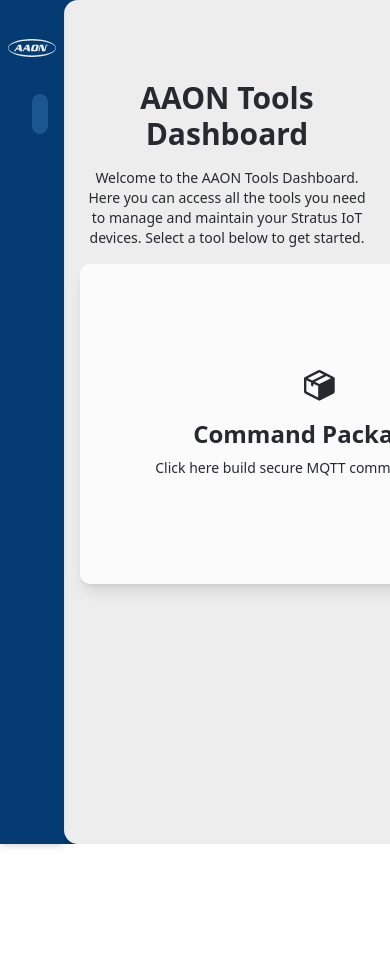
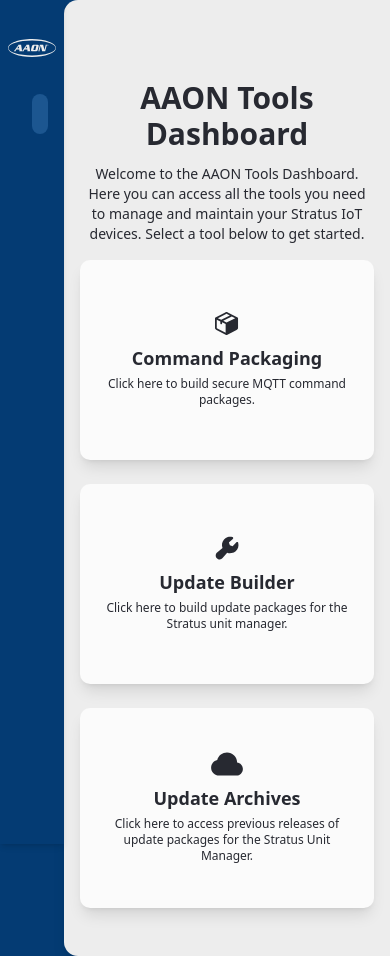
Before and after one commit to MrChristianL-AAON/aaon-tools, a SvelteKit app in the folder front-end/: page / in a window 390 px wide. Before the commit the page ends 844 px from the top, so only its background shows below. Built offline with nearby package versions, Linux system fonts and the light colour scheme.

Commit message:
download page improvements, added dashboard reactivity

```diff
--- a/front-end/src/routes/+page.svelte
+++ b/front-end/src/routes/+page.svelte
@@ -13,25 +13,41 @@
 <main>
     <div class="flex flex-col min-h-screen relative">
         <div class="flex flex-col bg-light-background min-h-screen rounded-l-xl shadow-lg ml-16 md:ml-32 lg:ml-64 xl:ml-80 2xl:ml-96 pt-16 md:pt-20 lg:pt-32 transition-all duration-300 z-10 relative overflow-x-hidden">
-            <div class="text-center">
+            <div class="text-center mb-4 sm:mb-6 md:mb-8">
                 <h1>
-                    <span class="flex items-center justify-center text-3xl md:text-4xl lg:text-5xl font-semibold text-dark-text mb-4 md:mb-6 lg:mb-8 mt-4 md:mt-6 lg:mt-8">
+                    <span class="flex items-center justify-center text-3xl md:text-4xl lg:text-5xl font-semibold text-dark-text mb-3 md:mb-4 lg:mb-6 mt-4 md:mt-6 lg:mt-8">
                         AAON Tools Dashboard
                     </span>
                 </h1>
-                <p class="text-center text-sm md:text-base lg:text-lg text-dark-text mb-4 md:mb-6 lg:mb-8 px-4 sm:px-6 md:px-8 lg:px-12 xl:px-16">
+                <p class="text-center text-sm md:text-base lg:text-lg text-dark-text mx-auto max-w-4xl px-4 sm:px-6 md:px-8 lg:px-12">
                     Welcome to the AAON Tools Dashboard. Here you can access all the tools you need to manage and maintain your Stratus IoT devices. Select a tool below to get started.
                 </p>
             </div>
-            <div class="flex mx-auto px-4 sm:px-6 md:px-8 lg:px-12 xl:px-16 pb-12">
-                <div class="mb-8 mr-4">
-                    <CommandTile />
-                </div>
-                <div class="mb-8 mr-4">
-                    <UpdateBuilderTile />
-                </div>
-                <div class="mb-8">
-                    <UpdateArchiveTile />
+            <div class="w-full max-w-7xl mx-auto px-4 sm:px-6 md:px-8 lg:px-12 xl:px-16 pb-12">
+                <!-- Responsive grid layout with consistent spacing -->
+                <div class="grid grid-cols-1 sm:grid-cols-2 lg:grid-cols-3 gap-6 sm:gap-8 md:gap-10 lg:gap-12">
+                    <!-- Each tile in a container with consistent height -->
+                    <div class="w-full h-full flex">
+                        <CommandTile
+                            path="/commands"
+                            title="Command Packaging"
+                            description="Click here to build secure MQTT command packages."
+                        />
+                    </div>
+                    <div class="w-full h-full flex">
+                        <UpdateBuilderTile
+                            path="/update_builder"
+                            title="Update Builder"
+                            description="Click here to build update packages for the Stratus unit manager."
+                        />
+                    </div>
+                    <div class="w-full h-full flex">
+                        <UpdateArchiveTile
+                            path="/update_archives"
+                            title="Update Archives"
+                            description="Click here to access previous releases of update packages for the Stratus Unit Manager."
+                        />
+                    </div>
                 </div>
             </div>
         </div>
--- a/front-end/src/routes/home/components/command_tile.svelte
+++ b/front-end/src/routes/home/components/command_tile.svelte
@@ -3,54 +3,56 @@
     import BoxDark from '$lib/assets/box-dark.svg';
     import { goto } from '$app/navigation';
 
+    export let path = '/commands'; // Add prop for navigation path
+    export let title = 'Command Packaging'; // Add prop for title
+    export let description = 'Click here build secure MQTT command packages.'; // Add prop for description
+
     let imgSrc = BoxDark;
     let imgAlt = "Update Builder Icon";
 
-    let titleStyle = "text-2xl font-semibold text-dark-text mt-4";
-    let descStyle = "mt-2 text-center text-sm text-dark-text";
+    // Fluid responsive text styles with better scaling across screen sizes
+    let titleStyle = "text-lg sm:text-xl md:text-2xl font-semibold text-dark-text mt-2 sm:mt-3";
+    let descStyle = "mt-1 sm:mt-2 text-center text-xs sm:text-sm text-dark-text";
 
     function handleMouseOverOrFocus() {
         imgSrc = Box;
-        titleStyle = "text-2xl font-semibold text-card-background mt-4";
-        descStyle = "mt-2 text-center text-sm text-card-background";
+        titleStyle = "text-lg sm:text-xl md:text-2xl font-semibold text-card-background mt-2 sm:mt-3";
+        descStyle = "mt-1 sm:mt-2 text-center text-xs sm:text-sm text-card-background";
     }
 
     function handleMouseOutOrBlur() {
         imgSrc = BoxDark;
-        titleStyle = "text-2xl font-semibold text-dark-text mt-4";
-        descStyle = "mt-2 text-center text-sm text-dark-text";
+        titleStyle = "text-lg sm:text-xl md:text-2xl font-semibold text-dark-text mt-2 sm:mt-3";
+        descStyle = "mt-1 sm:mt-2 text-center text-xs sm:text-sm text-dark-text";
     }
-
-
 </script>
 
-<main>
-    <div>
+<div class="h-full w-full">
     <button
-            class="w-120 h-80 items-center justify-center bg-card-background rounded-lg shadow-lg hover:bg-aaon-blue-light p-4 cursor-pointer"
+        class="w-full h-full min-h-[200px] flex flex-col items-center justify-center bg-card-background rounded-lg shadow-lg hover:bg-aaon-blue-light p-3 sm:p-4 md:p-6 cursor-pointer transition-all duration-200"
         onclick={() => {
-                goto('/commands');
+            goto(path);
         }}
         onmouseover={handleMouseOverOrFocus}
         onfocus={handleMouseOverOrFocus}
         onmouseout={handleMouseOutOrBlur}
         onblur={handleMouseOutOrBlur}
+        aria-label={title}
     >
-            <div class="flex flex-col items-center justify-center">
+        <div class="flex flex-col items-center justify-center h-full w-full py-2 sm:py-4">
             <img
-                    class="h-8 md:h-10 w-auto object-contain"
+                class="h-6 sm:h-8 md:h-10 w-auto object-contain"
                 src={imgSrc}
                 alt={imgAlt}
             />
             <span class={titleStyle}>
-                    Command Packaging
+                {title}
             </span>
             <span class={descStyle}>
-                    <p>
-                        Click here build secure MQTT command packages.
+                <p class="max-w-[90%] mx-auto">
+                    {description}
                 </p>
             </span>
         </div>
     </button>
 </div>
-</main>
--- a/front-end/src/routes/home/components/update_archive_tile.svelte
+++ b/front-end/src/routes/home/components/update_archive_tile.svelte
@@ -3,52 +3,56 @@
     import CloudDark from '$lib/assets/cloud-dark.svg';
     import { goto } from '$app/navigation';
 
+    export let path = '/update_archives';
+    export let title = 'Update Archives';
+    export let description = 'Click here to access official and developmental releases of update packages for the Stratus Unit Manager.';
+
     let imgSrc = CloudDark;
-    let imgAlt = "Update Builder Icon";
+    let imgAlt = "Update Archives Icon";
 
-    let titleStyle = "text-2xl font-semibold text-dark-text mt-4";
-    let descStyle = "mt-2 text-center text-sm text-dark-text";
+    // Fluid responsive text styles with better scaling across screen sizes
+    let titleStyle = "text-lg sm:text-xl md:text-2xl font-semibold text-dark-text mt-2 sm:mt-3";
+    let descStyle = "mt-1 sm:mt-2 text-center text-xs sm:text-sm text-dark-text";
 
     function handleMouseOverOrFocus() {
         imgSrc = Cloud;
-        titleStyle = "text-2xl font-semibold text-card-background mt-4";
-        descStyle = "mt-2 text-center text-sm text-card-background";
+        titleStyle = "text-lg sm:text-xl md:text-2xl font-semibold text-card-background mt-2 sm:mt-3";
+        descStyle = "mt-1 sm:mt-2 text-center text-xs sm:text-sm text-card-background";
     }
 
     function handleMouseOutOrBlur() {
         imgSrc = CloudDark;
-        titleStyle = "text-2xl font-semibold text-dark-text mt-4";
-        descStyle = "mt-2 text-center text-sm text-dark-text";
+        titleStyle = "text-lg sm:text-xl md:text-2xl font-semibold text-dark-text mt-2 sm:mt-3";
+        descStyle = "mt-1 sm:mt-2 text-center text-xs sm:text-sm text-dark-text";
     }
 </script>
 
-<main>
-    <div>
+<div class="h-full w-full">
     <button
-            class="w-120 h-80 items-center justify-center bg-card-background rounded-lg shadow-lg hover:bg-aaon-blue-light p-4 cursor-pointer"
+        class="w-full h-full min-h-[200px] flex flex-col items-center justify-center bg-card-background rounded-lg shadow-lg hover:bg-aaon-blue-light p-3 sm:p-4 md:p-6 cursor-pointer transition-all duration-200"
         onclick={() => {
-                goto('/update_archives');
+            goto(path);
         }}
         onmouseover={handleMouseOverOrFocus}
         onfocus={handleMouseOverOrFocus}
         onmouseout={handleMouseOutOrBlur}
         onblur={handleMouseOutOrBlur}
+        aria-label={title}
     >
-            <div class="flex flex-col items-center justify-center">
+        <div class="flex flex-col items-center justify-center h-full w-full py-2 sm:py-4">
             <img
-                    class="h-8 md:h-10 w-auto object-contain"
+                class="h-6 sm:h-8 md:h-10 w-auto object-contain"
                 src={imgSrc}
                 alt={imgAlt}
             />
             <span class={titleStyle}>
-                    Update Archives
+                {title}
             </span>
             <span class={descStyle}>
-                    <p>
-                        Click here to access official and developmental releases update packages for the Stratus Unit Manager.
+                <p class="max-w-[90%] mx-auto">
+                    {description}
                 </p>
             </span>
         </div>
     </button>
 </div>
-</main>
--- a/front-end/src/routes/home/components/update_builder_tile.svelte
+++ b/front-end/src/routes/home/components/update_builder_tile.svelte
@@ -3,54 +3,56 @@
     import WrenchDark from '$lib/assets/wrench-dark.svg';
     import { goto } from '$app/navigation';
 
+    export let path = '/update_builder'; // Add prop for navigation path
+    export let title = 'Update Builder'; // Add prop for title
+    export let description = 'Click here to build update packages for the Stratus unit manager.'; // Add prop for description
 
     let imgSrc = WrenchDark;
     let imgAlt = "Update Builder Icon";
 
-    let titleStyle = "text-2xl font-semibold text-dark-text mt-4";
-    let descStyle = "mt-2 text-center text-sm text-dark-text";
+    // Fluid responsive text styles with better scaling across screen sizes
+    let titleStyle = "text-lg sm:text-xl md:text-2xl font-semibold text-dark-text mt-2 sm:mt-3";
+    let descStyle = "mt-1 sm:mt-2 text-center text-xs sm:text-sm text-dark-text";
 
     function handleMouseOverOrFocus() {
         imgSrc = Wrench;
-        titleStyle = "text-2xl font-semibold text-card-background mt-4";
-        descStyle = "mt-2 text-center text-sm text-card-background";
+        titleStyle = "text-lg sm:text-xl md:text-2xl font-semibold text-card-background mt-2 sm:mt-3";
+        descStyle = "mt-1 sm:mt-2 text-center text-xs sm:text-sm text-card-background";
     }
 
     function handleMouseOutOrBlur() {
         imgSrc = WrenchDark;
-        titleStyle = "text-2xl font-semibold text-dark-text mt-4";
-        descStyle = "mt-2 text-center text-sm text-dark-text";
+        titleStyle = "text-lg sm:text-xl md:text-2xl font-semibold text-dark-text mt-2 sm:mt-3";
+        descStyle = "mt-1 sm:mt-2 text-center text-xs sm:text-sm text-dark-text";
     }
-
 </script>
 
-<main>
-    <div>
+<div class="h-full w-full">
     <button
-            class="w-120 h-80 items-center justify-center bg-card-background rounded-lg shadow-lg hover:bg-aaon-blue-light p-4 cursor-pointer"
+        class="w-full h-full min-h-[200px] flex flex-col items-center justify-center bg-card-background rounded-lg shadow-lg hover:bg-aaon-blue-light p-3 sm:p-4 md:p-6 cursor-pointer transition-all duration-200"
         onclick={() => {
-                goto('/update_builder');
+            goto(path);
         }}
         onmouseover={handleMouseOverOrFocus}
         onfocus={handleMouseOverOrFocus}
         onmouseout={handleMouseOutOrBlur}
         onblur={handleMouseOutOrBlur}
+        aria-label={title}
     >
-            <div class="flex flex-col items-center justify-center">
+        <div class="flex flex-col items-center justify-center h-full w-full py-2 sm:py-4">
             <img
-                    class="h-8 md:h-10 w-auto object-contain"
+                class="h-6 sm:h-8 md:h-10 w-auto object-contain"
                 src={imgSrc}
                 alt={imgAlt}
             />
             <span class={titleStyle}>
-                    Update Builder
+                {title}
             </span>
             <span class={descStyle}>
-                    <p>
-                        Click here to build update packages for the Stratus unit manager.
+                <p class="max-w-[90%] mx-auto">
+                    {description}
                 </p>
             </span>
         </div>
     </button>
 </div>
-</main>
```
Also changed, not shown: front-end/src/routes/update_builder/components/build_button.svelte (+69 -31 lines). Lines whose indentation alone changed are shown as unchanged.
